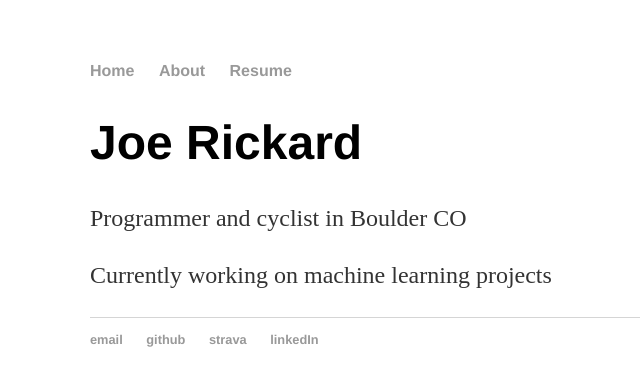
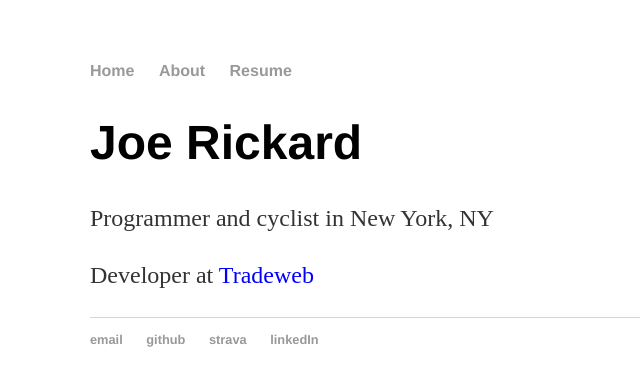
Before and after one commit to joerickard/personalWebsite, a Jekyll site: the page built from index.html, in a window 1280 px wide. Shown: the top 386 px of the page, without its empty margins (102-742 px from the left). Built offline with Jekyll 4.4.1, drawn with Linux system fonts in a browser that asks for light colours.

Commit message:
new job, new city

```diff
--- a/index.html
+++ b/index.html
@@ -5,6 +5,6 @@ title: Joe Rickard
 
 		<div class="blurb">
 			<h1>Joe Rickard</h1>
-			<p>Programmer and cyclist in Boulder CO</p>
-			<p>Currently working on machine learning projects</p>
+			<p>Programmer and cyclist in New York, NY</p>
+			<p>Developer at <a href="https://www.tradeweb.com/"style="color:blue"target="_blank">Tradeweb</a></p>
 		</div>
```
